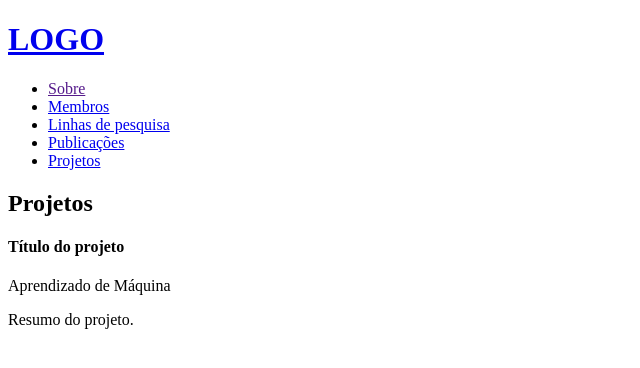
After one commit to netoaraujjo/labsite, a Django app: page /projects/ in a window 1280 px wide. The commit adds this page. Shown: the top 368 px of the page, without its empty margins (0-640 px from the left). Run offline with Django 3.2, Linux system fonts and the light colour scheme; data comes from the database, SQL or seed files in the repository; both versions use the stored data as it was after the commit.

Commit message:
Adicionada view de projetos

```diff
--- a/labsite/urls.py
+++ b/labsite/urls.py
@@ -23,5 +23,6 @@ urlpatterns = [
     url(r'^members/$', members_views.index, name='members_index'),
     url(r'^research_lines/$', researches_views.research_lines, name='research_lines_index'),
     url(r'^publications/$', researches_views.publications, name='publications_index'),
+    url(r'^projects/$', researches_views.projects, name='projects_index'),
     url(r'^admin/', admin.site.urls),
 ]
--- /dev/null
+++ b/researches/templates/researches/projects.html
@@ -0,0 +1,16 @@
+{% extends "base.html" %}
+
+{% block title %}Projetos{% endblock %}
+
+{% block content %}
+<h2>Projetos</h2>
+
+  {% for project in projects %}
+    <h4>{{ project.project_title }}</h4>
+    <section class="project_description">
+      <p>{{ project.research_line }}</p>
+      {{ project.abstract }}
+    </section>
+  {% endfor %}
+
+{% endblock %}
--- a/researches/views.py
+++ b/researches/views.py
@@ -1,5 +1,5 @@
 from django.shortcuts import render
-from .models import ResearchLine, Publication
+from .models import ResearchLine, Publication, Project
 
 # Create your views here.
 def research_lines(request):
@@ -8,5 +8,8 @@ def research_lines(request):
 
 def publications(request):
     publications = Publication.objects.all()
-    print(publications[0].authors)
     return render(request, 'researches/publications.html', {'publications': publications})
+
+def projects(request):
+    projects = Project.objects.all()
+    return render(request, 'researches/projects.html', {'projects': projects})
--- a/templates/base.html
+++ b/templates/base.html
@@ -19,8 +19,8 @@
       <li><a href="{% url 'members_index' %}">Membros</a></li>
       <li><a href="{% url 'research_lines_index' %}">Linhas de pesquisa</a></li>
       <li><a href="{% url 'publications_index' %}">Publicações</a></li>
-      <li><a href="">Projetos</a></li>
-      <li><a href="">Contato</a></li>
+      <li><a href="{% url 'projects_index' %}">Projetos</a></li>
+      {# <li><a href="">Contato</a></li>#}
     </ul>
   </nav>
 </header>
```
Also changed, not shown: db.sqlite3.
